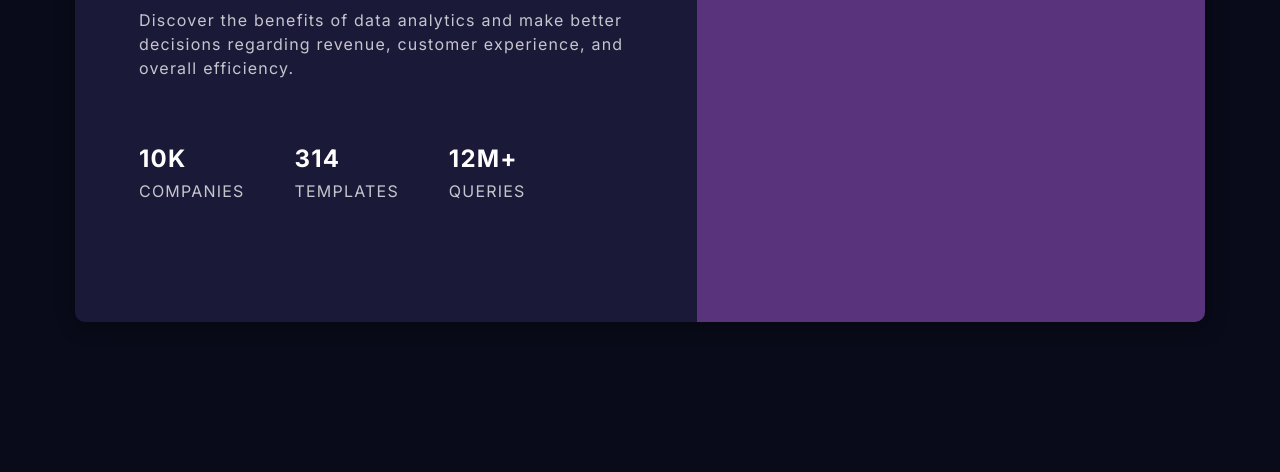
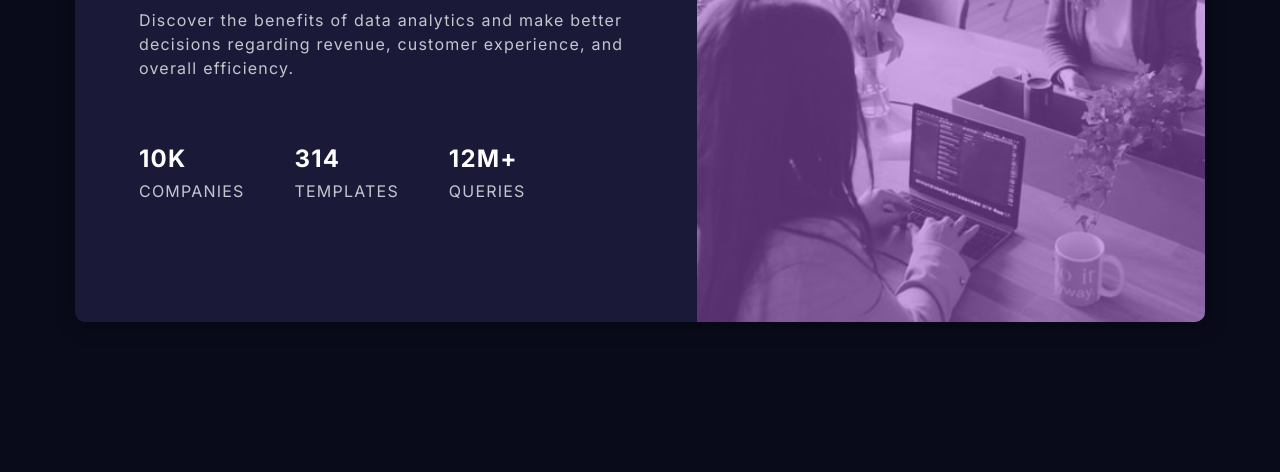
Before and after one commit to devlancer-work/Stats-Preview-Card-Component, a plain HTML site: page index.html in a window 1280 px wide. Shown: the part 328-800 px from the top of the page. Drawn offline with Linux system fonts and the light colour scheme; the site is published under a folder, as on GitHub Pages, so addresses that start at the root find nothing.

Commit message:
Update style.css

```diff
--- a/style.css
+++ b/style.css
@@ -76,7 +76,7 @@ img {
 /* COL 2 */
 
 .col-2 {
-    background-image: url('/images/image-header-desktop.jpg');
+    background-image: url('./images/image-header-desktop.jpg');
     background-repeat: no-repeat;
     background-size: cover;
     background-position: center;
```
